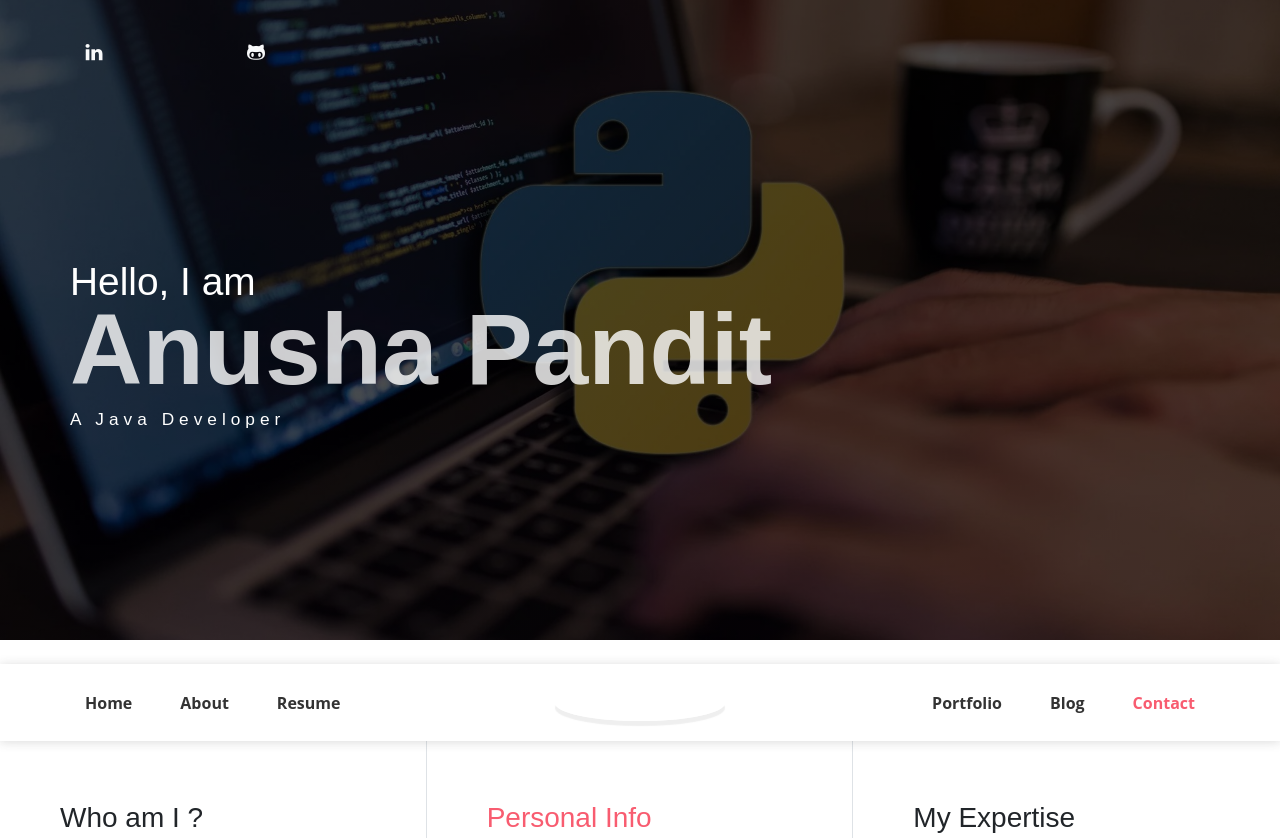
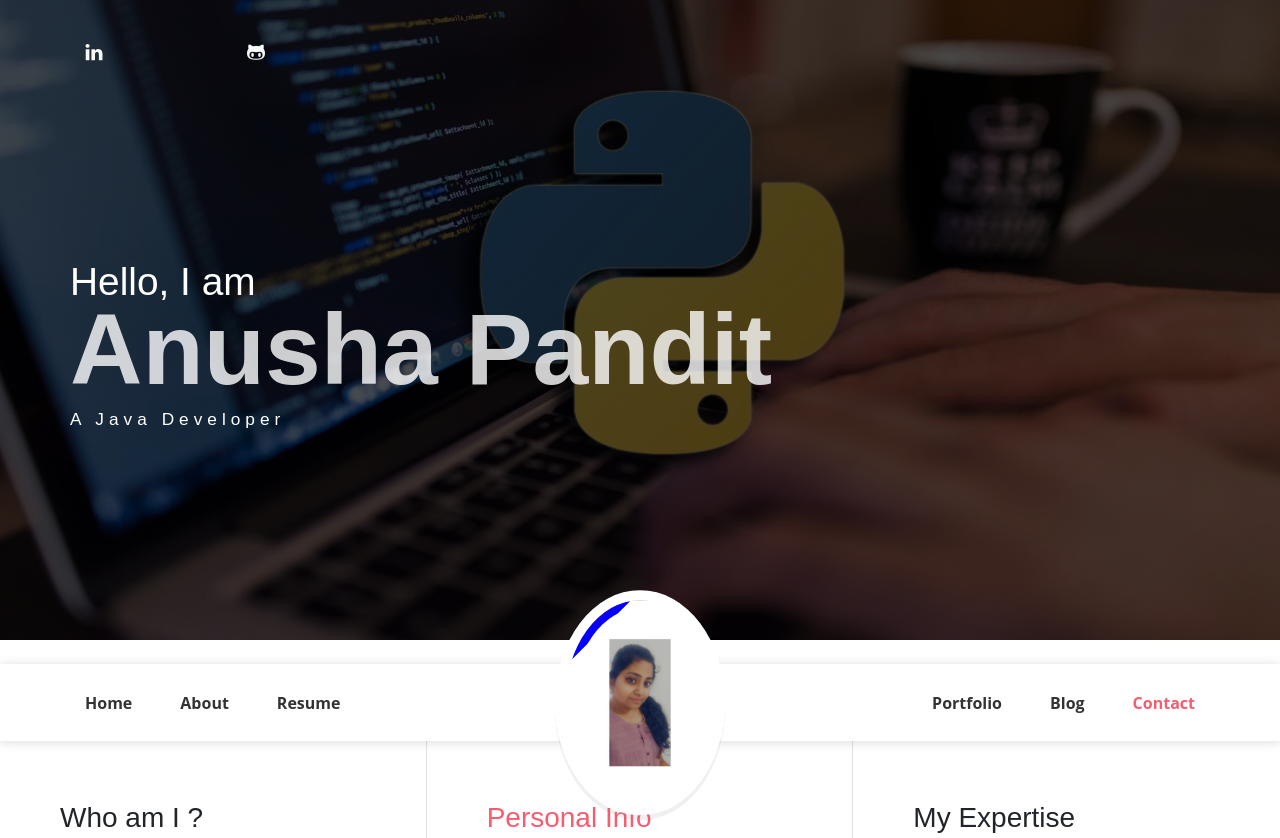
Before and after one commit to pgmgit/anushapandit, a plain HTML site: page index.html in a window 1280 px wide. Shown: the top 838 px of the page. Drawn offline with Linux system fonts and the light colour scheme; some packages are replaced by stand-ins of ours; files that its build step writes are made by us from their sources; files whose address does not match are found by name.

Commit message:
Update index.html

```diff
--- a/index.html
+++ b/index.html
@@ -9,7 +9,7 @@
     <!-- font icons -->
     <link rel="stylesheet" href="assets/vendors/themify-icons/css/themify-icons.css">
     <!-- Bootstrap + Madhan  main styles -->
-	<link rel="stylesheet" href="assets/css/Anusha.css">
+	<link rel="stylesheet" href="Portfolio/assets/css/Anusha.css">
     <script src="https://kit.fontawesome.com/5781d42b8d.js" crossorigin="anonymous"></script>
 </head>
  <!-- social media section -->
@@ -49,7 +49,7 @@
                     </li>
                 </ul>
                 <ul class="navbar-nav brand">
-                    <img src="assets/imgs/MY PIC.png" alt="" class="brand-img">
+                    <img src="Portfolio/assets/imgs/MY PIC.png" alt="" class="brand-img">
                     <li class="brand-txt">
                         <h5 class="brand-title">Anusha Pandit</h5>
                         <div class="brand-subtitle">Java Developer</div>
```
